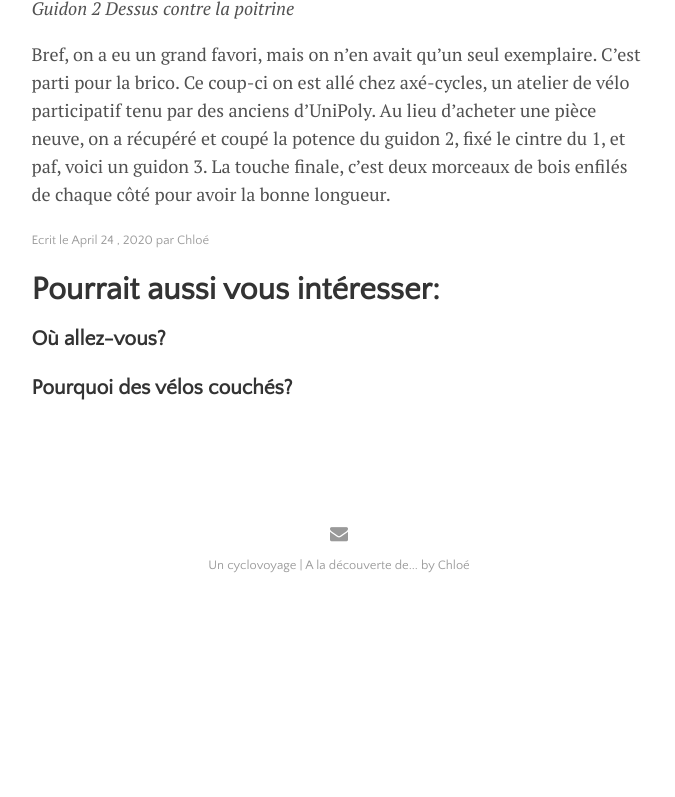
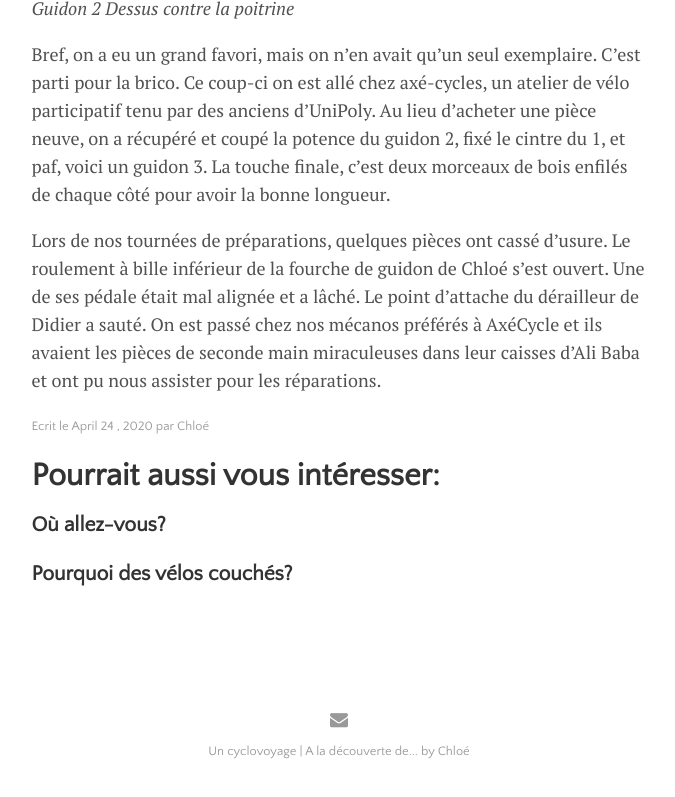
Before and after one commit to cyclovoyage/cyclovoyage.github.io, a Jekyll site: the page built from _posts/2020-04-24-preparer-le-velo.md, in a window 1280 px wide and 900 px high, scrolled down 3368 px, cut to the strip 103-900 px from the top of the window. Shown: the whole strip, without its empty margins (301-976 px from the left). Built offline with Jekyll 4.4.1, drawn with Linux system fonts in a browser that asks for light colours; before the commit the page ends 4082 px from its top, so only the background shows below that.

Commit message:
Update 2020-04-24-preparer-le-velo.md

```diff
--- a/_posts/2020-04-24-preparer-le-velo.md
+++ b/_posts/2020-04-24-preparer-le-velo.md
@@ -47,3 +47,8 @@ Après avoir chacun testé les 3 configurations, Voici nos conclusions:
 *Guidon 2 Dessus contre la poitrine*
 
 Bref, on a eu un grand favori, mais on n'en avait qu'un seul exemplaire. C'est parti pour la brico. Ce coup-ci on est allé chez axé-cycles, un atelier de vélo participatif tenu par des anciens d'UniPoly. Au lieu d'acheter une pièce neuve, on a récupéré et coupé la potence du guidon 2, fixé le cintre du 1, et paf, voici un guidon 3. La touche finale, c'est deux morceaux de bois enfilés de chaque côté pour avoir la bonne longueur.
+
+
+
+
+Lors de nos tournées de préparations, quelques pièces ont cassé d'usure. Le roulement à bille inférieur de la fourche de guidon de Chloé s'est ouvert. Une de ses pédale était mal alignée et a lâché. Le point d'attache du dérailleur de Didier a sauté. On est passé chez nos mécanos préférés à AxéCycle et ils avaient les pièces de seconde main miraculeuses dans leur caisses d'Ali Baba et ont pu nous assister pour les réparations.
```
